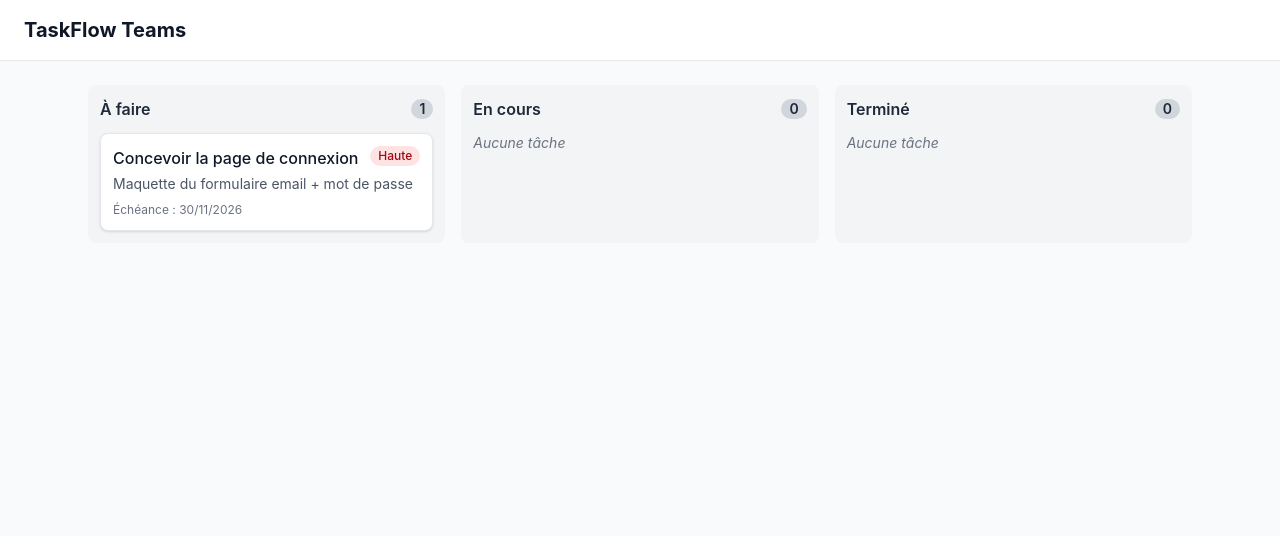
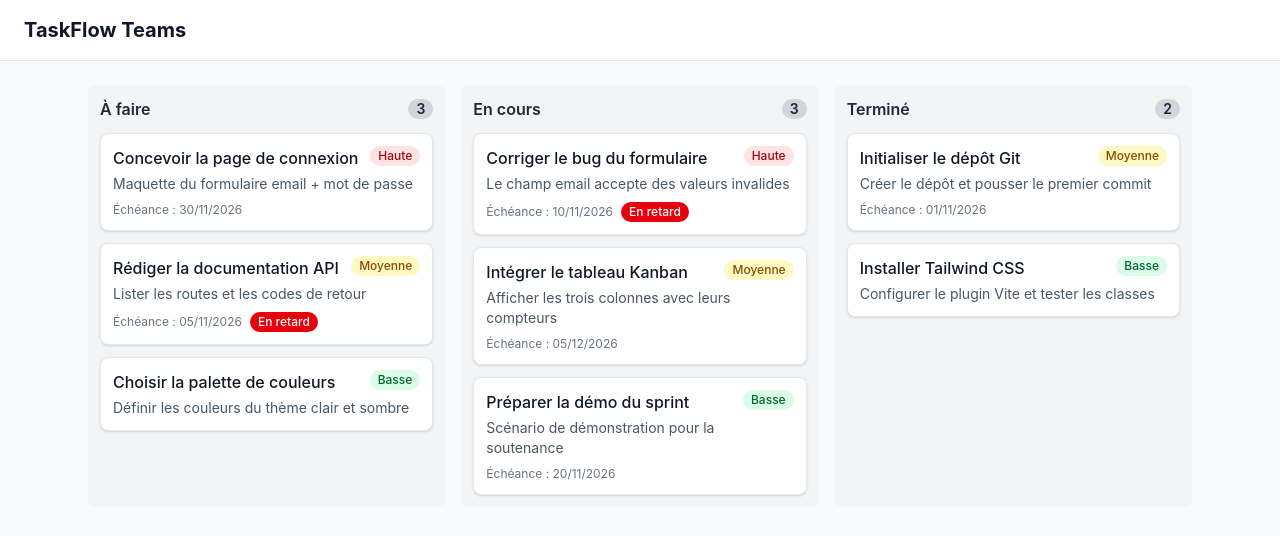
Before and after one commit to fouadisaid/taskflow-teams, a React (Vite) app: page / in a window 1280 px wide. Shown: the top 536 px of the page. Built offline with nearby package versions, Linux system fonts and the light colour scheme.

Commit message:
feat: complète les données mockées à 8 tâches

```diff
--- a/src/data/mockTasks.ts
+++ b/src/data/mockTasks.ts
@@ -11,5 +11,84 @@ export const mockTasks: Task[] = [
     assigneeId: 1,
     dueDate: '2026-11-30',
     createdAt: '2026-11-01T09:00:00Z',
+    },
+
+    {
+    id: 2,
+    projectId: 1,
+    title: 'Rédiger la documentation API',
+    description: 'Lister les routes et les codes de retour',
+    status: 'TODO',
+    priority: 'MEDIUM',
+    assigneeId: 2,
+    dueDate: '2026-11-05',
+    createdAt: '2026-10-28T10:30:00Z',
+  },
+  {
+    id: 3,
+    projectId: 1,
+    title: 'Choisir la palette de couleurs',
+    description: 'Définir les couleurs du thème clair et sombre',
+    status: 'TODO',
+    priority: 'LOW',
+    assigneeId: null,
+    dueDate: null,
+    createdAt: '2026-11-03T14:00:00Z',
+  },
+  {
+    id: 4,
+    projectId: 1,
+    title: 'Corriger le bug du formulaire',
+    description: 'Le champ email accepte des valeurs invalides',
+    status: 'DOING',
+    priority: 'HIGH',
+    assigneeId: 1,
+    dueDate: '2026-11-10',
+    createdAt: '2026-11-02T08:15:00Z',
+  },
+  {
+    id: 5,
+    projectId: 1,
+    title: 'Intégrer le tableau Kanban',
+    description: 'Afficher les trois colonnes avec leurs compteurs',
+    status: 'DOING',
+    priority: 'MEDIUM',
+    assigneeId: 3,
+    dueDate: '2026-12-05',
+    createdAt: '2026-11-06T11:00:00Z',
+  },
+  {
+    id: 6,
+    projectId: 1,
+    title: 'Préparer la démo du sprint',
+    description: 'Scénario de démonstration pour la soutenance',
+    status: 'DOING',
+    priority: 'LOW',
+    assigneeId: 2,
+    dueDate: '2026-11-20',
+    createdAt: '2026-11-08T16:45:00Z',
+  },
+
+  {
+    id: 7,
+    projectId: 1,
+    title: 'Initialiser le dépôt Git',
+    description: 'Créer le dépôt et pousser le premier commit',
+    status: 'DONE',
+    priority: 'MEDIUM',
+    assigneeId: 1,
+    dueDate: '2026-11-01',
+    createdAt: '2026-10-25T09:00:00Z',
+  },
+  {
+    id: 8,
+    projectId: 1,
+    title: 'Installer Tailwind CSS',
+    description: 'Configurer le plugin Vite et tester les classes',
+    status: 'DONE',
+    priority: 'LOW',
+    assigneeId: null,
+    dueDate: null,
+    createdAt: '2026-10-26T13:20:00Z',
   },
 ]
```
